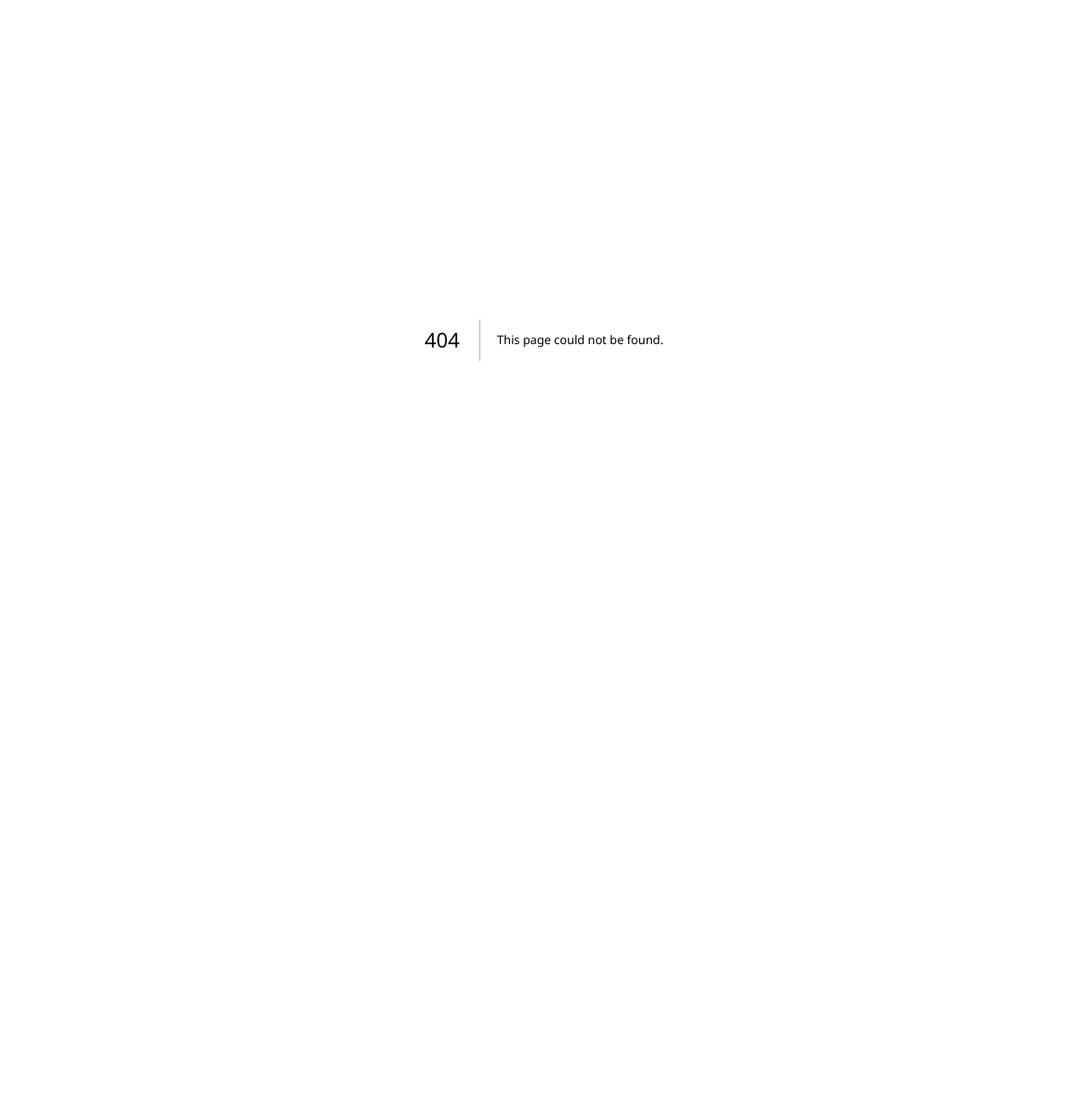
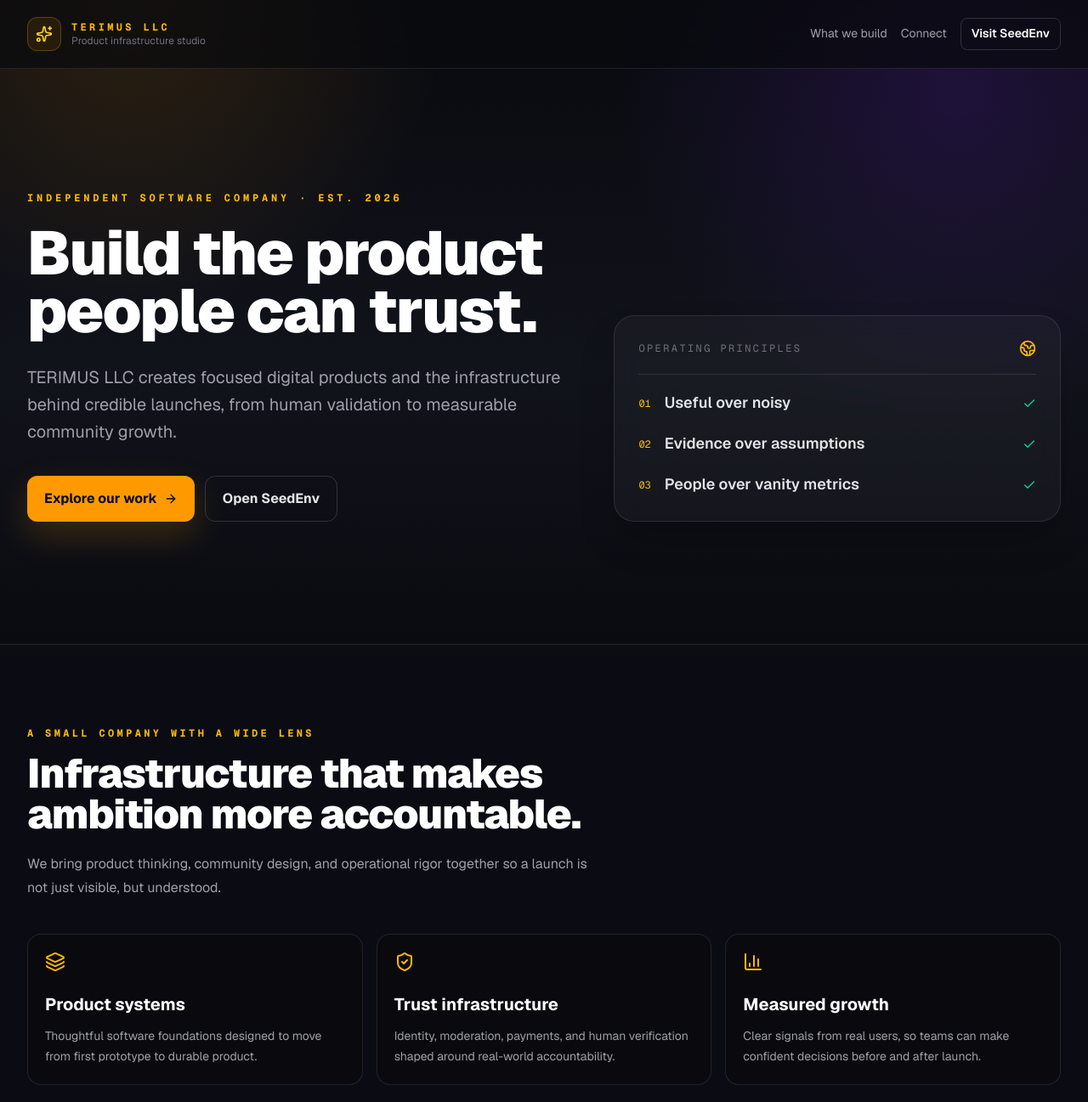
Before and after one commit to Teri-beri/seedenv, a Next.js app: page /terimus in a window 1280 px wide. Before the commit this address had no page. Shown: the top 1297 px of the page at 85% size. Before the commit the page ends 800 px from the top, so only its background shows below. Built offline with nearby package versions, Linux system fonts and the light colour scheme; no server answers; the database is empty.

Commit message:
Add TERIMUS LLC public landing page

```diff
--- /dev/null
+++ b/app/terimus/page.tsx
@@ -0,0 +1,46 @@
+import type { Metadata } from "next";
+import Link from "next/link";
+import { ArrowRight, BarChart3, Check, Globe2, Layers3, ShieldCheck, Sparkles } from "lucide-react";
+import { AnalyticsTracker } from "@/components/analytics-tracker";
+
+export const metadata: Metadata = {
+  title: "TERIMUS LLC | Product Infrastructure for Ambitious Launches",
+  description: "TERIMUS LLC builds focused digital products and infrastructure for trusted communities, validation, and growth.",
+  alternates: { canonical: "/terimus" },
+};
+
+const capabilities = [
+  { icon: Layers3, title: "Product systems", text: "Thoughtful software foundations designed to move from first prototype to durable product." },
+  { icon: ShieldCheck, title: "Trust infrastructure", text: "Identity, moderation, payments, and human verification shaped around real-world accountability." },
+  { icon: BarChart3, title: "Measured growth", text: "Clear signals from real users, so teams can make confident decisions before and after launch." },
+];
+
+export default function TerimusPage() {
+  return (
+    <main className="min-h-screen overflow-hidden bg-[#090A0F] text-white">
+      <AnalyticsTracker />
+      <div className="absolute inset-0 bg-[radial-gradient(circle_at_12%_0%,rgba(245,158,11,0.15),transparent_27%),radial-gradient(circle_at_88%_12%,rgba(109,40,217,0.2),transparent_30%),linear-gradient(180deg,#090A0F_0%,#11131B_55%,#090A0F_100%)]" aria-hidden="true" />
+      <header className="relative z-10 border-b border-white/10 bg-[#090A0F]/70 backdrop-blur-xl">
+        <div className="mx-auto flex max-w-7xl items-center justify-between px-5 py-5 sm:px-8">
+          <Link href="/terimus" className="flex items-center gap-3"><span className="flex size-10 items-center justify-center rounded-xl border border-amber-400/25 bg-amber-500/10 text-amber-300"><Sparkles className="size-5" /></span><span><span className="block font-mono text-xs font-bold uppercase tracking-[0.28em] text-amber-400">TERIMUS LLC</span><span className="block text-xs text-zinc-500">Product infrastructure studio</span></span></Link>
+          <nav className="flex items-center gap-4 text-sm text-zinc-400"><a className="hidden hover:text-white sm:block" href="#work">What we build</a><a className="hidden hover:text-white sm:block" href="#contact">Connect</a><Link className="rounded-lg border border-white/15 px-3 py-2 font-semibold text-white hover:border-amber-400/50" href="/">Visit SeedEnv</Link></nav>
+        </div>
+      </header>
+
+      <section className="relative z-10 mx-auto grid max-w-7xl items-end gap-12 px-5 py-20 sm:px-8 sm:py-28 lg:grid-cols-[1.1fr_0.9fr] lg:py-36">
+        <div><p className="font-mono text-xs font-bold uppercase tracking-[0.32em] text-amber-400">Independent software company · Est. 2026</p><h1 className="mt-6 max-w-4xl text-5xl font-black leading-[0.94] tracking-tight text-white sm:text-7xl">Build the product people can trust.</h1><p className="mt-7 max-w-2xl text-lg leading-8 text-zinc-400 sm:text-xl">TERIMUS LLC creates focused digital products and the infrastructure behind credible launches, from human validation to measurable community growth.</p><div className="mt-9 flex flex-wrap gap-3"><a className="inline-flex items-center gap-2 rounded-xl bg-amber-500 px-5 py-3.5 font-bold text-[#090A0F] shadow-[0_16px_40px_rgba(245,158,11,0.2)] hover:bg-amber-400" href="#work">Explore our work <ArrowRight className="size-4" /></a><Link className="inline-flex items-center gap-2 rounded-xl border border-white/15 px-5 py-3.5 font-bold text-zinc-200 hover:border-amber-400/40 hover:text-white" href="/">Open SeedEnv</Link></div></div>
+        <div className="rounded-3xl border border-white/10 bg-white/[0.035] p-5 shadow-2xl shadow-black/30 backdrop-blur-md sm:p-7"><div className="flex items-center justify-between border-b border-white/10 pb-5"><span className="font-mono text-xs uppercase tracking-[0.2em] text-zinc-500">Operating principles</span><Globe2 className="size-5 text-amber-400" /></div><div className="space-y-5 pt-5"><Principle number="01" title="Useful over noisy" /><Principle number="02" title="Evidence over assumptions" /><Principle number="03" title="People over vanity metrics" /></div></div>
+      </section>
+
+      <section className="relative z-10 border-y border-white/10 bg-[#0E1017]/55" id="work"><div className="mx-auto max-w-7xl px-5 py-16 sm:px-8 sm:py-24"><div className="max-w-2xl"><p className="font-mono text-xs font-bold uppercase tracking-[0.28em] text-amber-400">A small company with a wide lens</p><h2 className="mt-4 text-3xl font-black tracking-tight sm:text-5xl">Infrastructure that makes ambition more accountable.</h2><p className="mt-5 text-base leading-7 text-zinc-400">We bring product thinking, community design, and operational rigor together so a launch is not just visible, but understood.</p></div><div className="mt-10 grid gap-4 md:grid-cols-3">{capabilities.map(({ icon: Icon, title, text }) => <article className="rounded-2xl border border-white/10 bg-zinc-950/45 p-5 transition hover:-translate-y-1 hover:border-amber-400/30" key={title}><Icon className="size-6 text-amber-400" /><h3 className="mt-6 text-xl font-bold">{title}</h3><p className="mt-3 text-sm leading-6 text-zinc-400">{text}</p></article>)}</div></div></section>
+
+      <section className="relative z-10 mx-auto max-w-7xl px-5 py-16 sm:px-8 sm:py-24" id="contact"><div className="rounded-3xl border border-amber-400/20 bg-gradient-to-br from-amber-500/10 via-white/[0.03] to-violet-500/10 p-6 sm:p-10"><div className="grid gap-8 md:grid-cols-[1fr_auto] md:items-end"><div><p className="font-mono text-xs font-bold uppercase tracking-[0.28em] text-amber-400">Our current platform</p><h2 className="mt-4 max-w-2xl text-3xl font-black sm:text-4xl">SeedEnv turns early feedback into launch confidence.</h2><p className="mt-4 max-w-2xl text-zinc-400">A developer-first validation platform for real testers, structured proof, device telemetry, and transparent campaign economics.</p></div><Link className="inline-flex items-center justify-center gap-2 rounded-xl bg-amber-500 px-5 py-3.5 font-bold text-[#090A0F] hover:bg-amber-400" href="/">Explore SeedEnv <ArrowRight className="size-4" /></Link></div></div></section>
+
+      <footer className="relative z-10 border-t border-white/10"><div className="mx-auto flex max-w-7xl flex-col gap-3 px-5 py-8 text-sm text-zinc-500 sm:flex-row sm:items-center sm:justify-between sm:px-8"><p>© {new Date().getFullYear()} TERIMUS LLC. All rights reserved.</p><p className="font-mono text-xs">Building useful things for real people.</p></div></footer>
+    </main>
+  );
+}
+
+function Principle({ number, title }: { number: string; title: string }) {
+  return <div className="flex items-center gap-4"><span className="font-mono text-xs text-amber-400">{number}</span><span className="text-lg font-semibold text-zinc-200">{title}</span><Check className="ml-auto size-4 text-emerald-400" /></div>;
+}
--- a/components/public-landing.tsx
+++ b/components/public-landing.tsx
@@ -282,7 +282,7 @@ export function PublicLanding({ missions, viewer }: { missions: Mission[]; viewe
       </section>
       <footer className="order-6 mx-auto mt-12 w-full max-w-7xl border-t border-white/10 px-4 py-8 text-sm text-zinc-500 sm:mt-16 sm:px-6 lg:px-8">
         <div className="flex flex-col gap-3 sm:flex-row sm:items-center sm:justify-between">
-          <p>© {new Date().getFullYear()} SeedEnv. Operated by {process.env.NEXT_PUBLIC_TERIMUS_URL ? <a className="font-semibold text-amber-400 hover:underline" href={process.env.NEXT_PUBLIC_TERIMUS_URL}>TERIMUS LLC</a> : <span className="font-semibold text-zinc-300">TERIMUS LLC</span>}.</p>
+          <p>© {new Date().getFullYear()} SeedEnv. Operated by <Link className="font-semibold text-amber-400 hover:underline" href="/terimus">TERIMUS LLC</Link>.</p>
           <p className="font-mono text-xs">Human validation infrastructure</p>
         </div>
       </footer>
```
